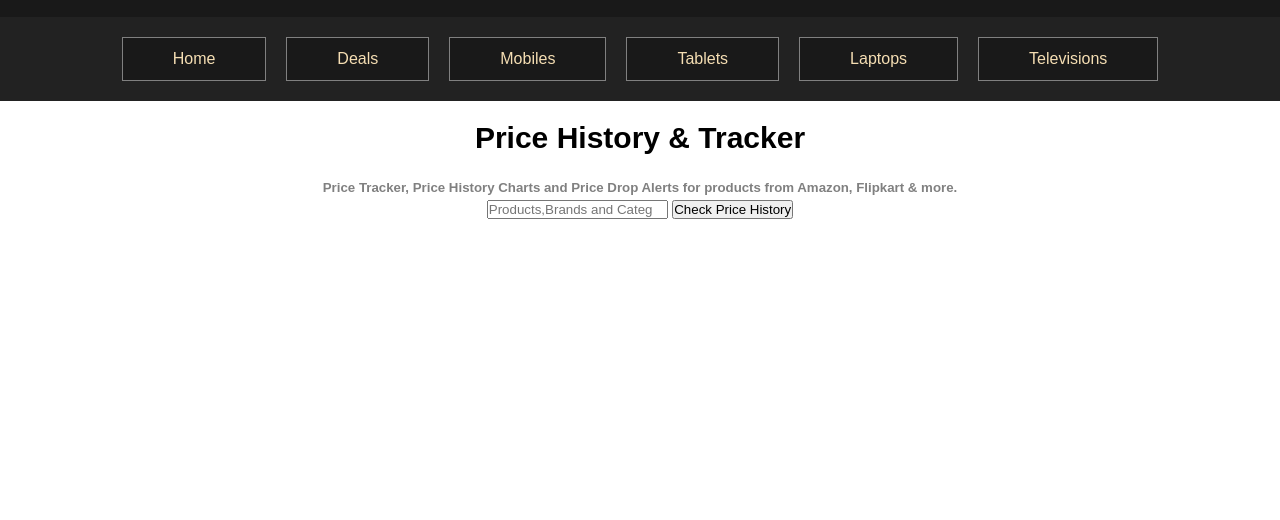
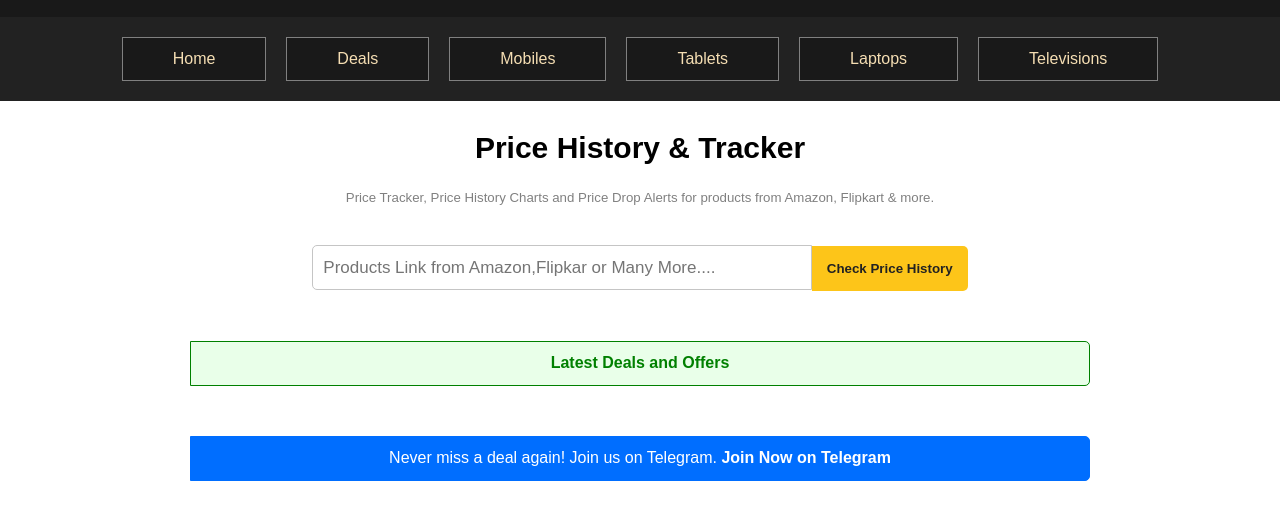
Before and after one commit to PrasadMore3505-psm/PriceBefore-, a plain HTML site: page index.html in a window 1280 px wide. Shown: the part 94-614 px from the top of the page. Drawn offline with Linux system fonts and the light colour scheme.

Commit message:
Updated Hero Section

```diff
--- a/index.html
+++ b/index.html
@@ -42,9 +42,13 @@
         <h5>Price Tracker, Price History Charts and Price Drop Alerts for products from Amazon, Flipkart & more.</h5>
 
         <div class="input-box">
-            <input type="search" name="searcbox" id="search" placeholder="Products,Brands and Categories">
+            <input type="search" name="searcbox" id="search" placeholder="Products Link from Amazon,Flipkar or Many More....">
             <button type="submit">Check Price History</button>
             </div>
+
+        <button class="deals-but"> Latest Deals and Offers</button>
+
+        <button class="deals-but tg-but">Never miss a deal again! Join us on Telegram. <span class="bold-txt">Join Now on Telegram</span> </button>
     </div>
 
 
--- a/style.css
+++ b/style.css
@@ -93,15 +93,76 @@
     height: 70vh;
     display: flex;
     flex-direction:column;
-    gap: 05px;
     align-items: center;
 }
 
 .hero h1{
     font-size: 30px;
-    padding: 20px 0px;
+    padding: 30px 0px 25px 0px
 }
 
 .hero h5{
     color:grey;
+    font-weight: 300;
+    padding: 0px 0px 40px 0px;
 }
+
+.hero input{
+    width: 500px;
+    height: 45px;
+    outline: none;
+    padding: 0px 10px;
+    font-size: 17px;
+    border-radius: 5px 0px 0px 5px;
+    box-shadow: none;
+    border: 1px solid rgb(197, 197, 197);
+}
+
+.hero button{
+    background-color: #FDC519;
+    padding: 8px 15px 8px 15px;
+    color: white;
+    margin-left: -5px;
+    height: 45px;
+    border-radius: 0px 5px 5px 0px;
+    border: none;
+    color: #222222;
+    font-weight: 700;
+}
+
+.hero button:hover{
+    background-color: #DBA802;
+    cursor: pointer;
+    border: n;
+}
+
+
+.hero .deals-but{
+    width: 900px;
+    height: 45px;
+    color: green;
+    background-color: rgba(60, 255, 60, 0.11);
+    border: 1px solid green;
+    margin: 50px 0px;
+    font-size: 16px;
+}
+
+.hero .deals-but:hover{
+    background-color: rgba(60, 255, 60, 0.11);
+}
+
+.hero .tg-but{
+    background-color: rgb(0, 110, 255);
+    color: white;
+    border: 1px solid rgb(0, 110, 255);
+    margin: 0px 0px;
+    font-weight: 400;
+}
+
+.hero .tg-but:hover{
+    background-color: rgb(0, 110, 255);
+}
+
+.bold-txt{
+    font-weight: 900;
+}
```
